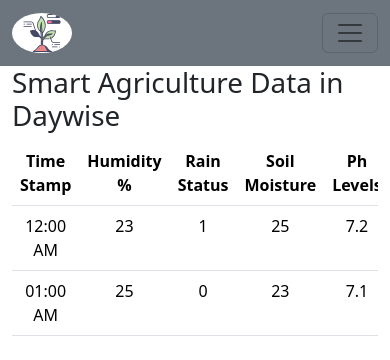
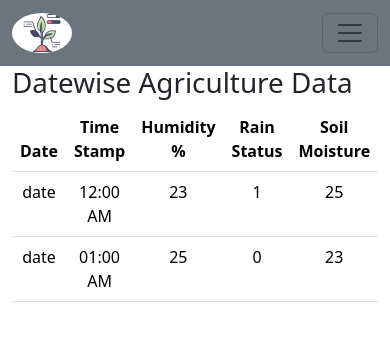
Before and after one commit to Kinsuksingh/IoTBasedAgriculture, a React (Vite) app: page /history in a window 390 px wide. Shown: the top 360 px of the page. Built offline with nearby package versions, Linux system fonts and the light colour scheme; no server answers.

Commit message:
adding breakpoint

```diff
--- a/src/components/SensorDataTable/SensorDataTable.jsx
+++ b/src/components/SensorDataTable/SensorDataTable.jsx
@@ -15,6 +15,7 @@ function SensorDataTable({timestamps=[],sensorDataByTime=[]}) {
 
     return (
       <tr key={timestamp} className='text-center'>
+        <td>date</td>
         <td>{timestamp}</td>
         <td>{sensorData[timestamp].humidity}</td>
         <td>{sensorData[timestamp].rainStatus}</td>
@@ -30,6 +31,7 @@ function SensorDataTable({timestamps=[],sensorDataByTime=[]}) {
     <Table responsive>
       <thead>
         <tr className='text-center'>
+          <th>Date</th>
           <th>Time Stamp</th>
           {sensorCategories.map((sensor) => (
             <th key={sensor}>{sensor}</th>
--- a/src/pages/Tables/Tables.jsx
+++ b/src/pages/Tables/Tables.jsx
@@ -34,12 +34,34 @@ function Tables() {
   ];
 
 
+  const sensorDataWithDateAndTime = [
+    { '12:00 AM': { humidity: 23, rainStatus: 1, soilMoisture: 25, phLevel: 7.2, temperature: 28 } },
+    { '01:00 AM': { humidity: 25, rainStatus: 0, soilMoisture: 23, phLevel: 7.1, temperature: 26 } },
+    // ... Add more data objects
+];
+
+const dummyDate = '2024-01-01'; // Replace with desired date
+
+const correctedData = sensorDataWithDateAndTime.map(dataPoint => {
+    const time = Object.keys(dataPoint)[0]; // Extract time
+    const values = dataPoint[time]; // Extract values
+
+    return {
+        date: dummyDate,
+        time,
+        ...values
+    };
+});
+
+console.log(correctedData);
+
+
   return (
     <div>
       <MyNavbar />
       <Container>
-      <h1>Smart Agriculture Data in Daywise</h1>
-      <SensorDataTable timestamps={timestamps} sensorDataByTime={sensorDataByTime}/>
+      <h1>Datewise Agriculture Data</h1>
+      <SensorDataTable correctedData={correctedData} timestamps={timestamps} sensorDataByTime={sensorDataByTime}/>
       </Container>
     </div>
   );
```
